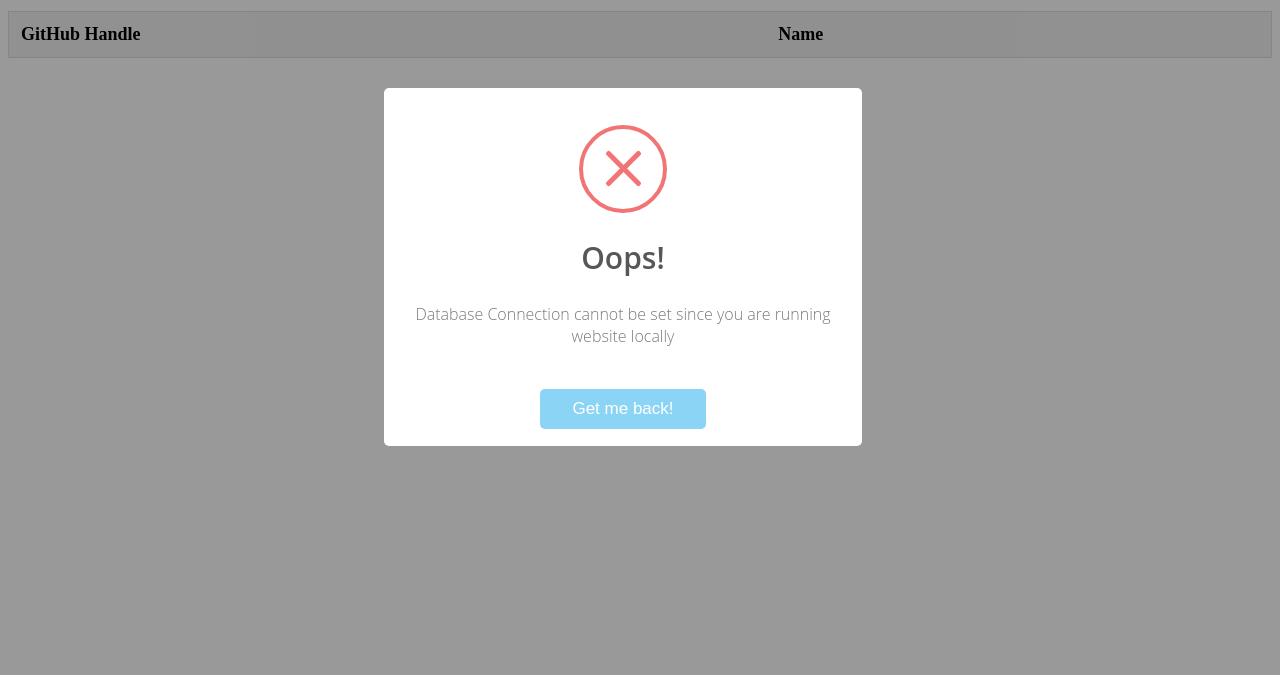
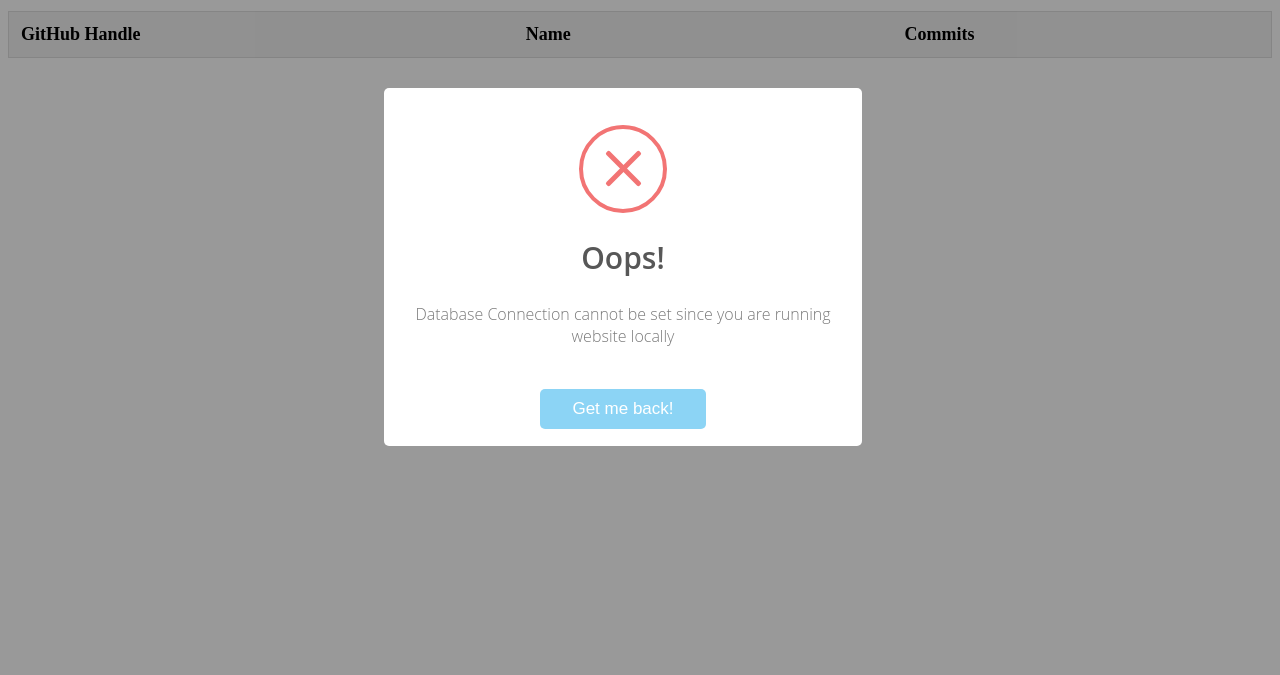
Before and after one commit to kossiitkgp/kwoc-2016, a Flask app: page /leaderboard in a window 1280 px wide. Shown: the part 125-800 px from the top of the page. Run offline with Flask 2, Linux system fonts and the light colour scheme; lists and menus that the app fills with data are empty; some libraries are stand-ins or nearby versions.

Commit message:
Adds commits to leaderboard

```diff
--- a/app.py
+++ b/app.py
@@ -334,9 +334,10 @@
 			for row in cursor.fetchall() :
 				students_data.append(dict(git_handle=row[0],
 										firstName=row[1],
-										lastName=row[2]
+										lastName=row[2],
+										commits=int(row[5])
 										))
-			students_data = sorted(students_data, key=itemgetter('git_handle'))
+			students_data = sorted(students_data, key=itemgetter('commits') , reverse=True)
 			return render_template('leaderboard.html' , students_data=students_data)
 	except:
 			conn.rollback()
--- a/templates/leaderboard.html
+++ b/templates/leaderboard.html
@@ -89,8 +89,9 @@
 <input type="text" id="searchQuery" onkeyup="search()" placeholder="Search for names.." title="Type in a name">
 <table id="mainTable">
   <tr class="header">
-    <th style="width:60%;">GitHub Handle</th>
-    <th style="width:40%;">Name</th>
+    <th style="width:40%;">GitHub Handle</th>
+    <th style="width:30%;">Name</th>
+    <th style="width:30%;"> Commits</th>
   </tr>
     {% for student in students_data %}
 <!--     <a href="/leaderboard/user/{{ student.git_handle}}">
@@ -107,6 +108,7 @@
   <tr data-href="/leaderboard/user/{{ student.git_handle}}">
     <td>{{student.git_handle}}</td>
     <td>{{student.firstName}} {{student.lastName}}</td>
+    <td>{{student.commits}}</td>
   </tr>
 <!--     <br><br><br> -->
     {% endfor %}
```
